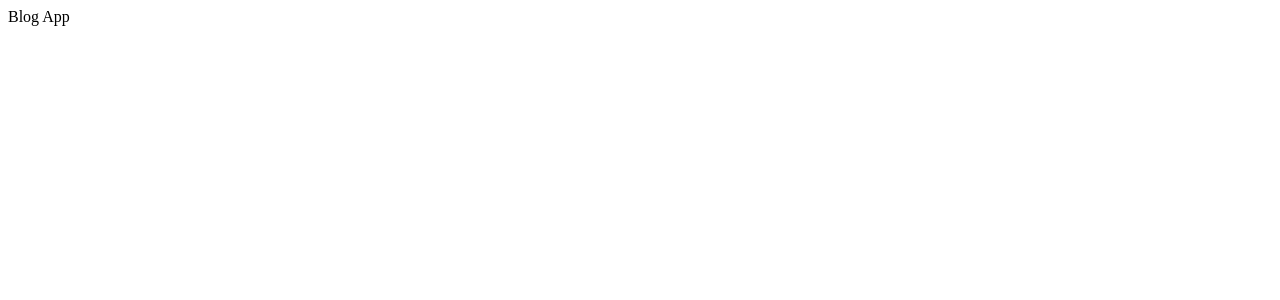
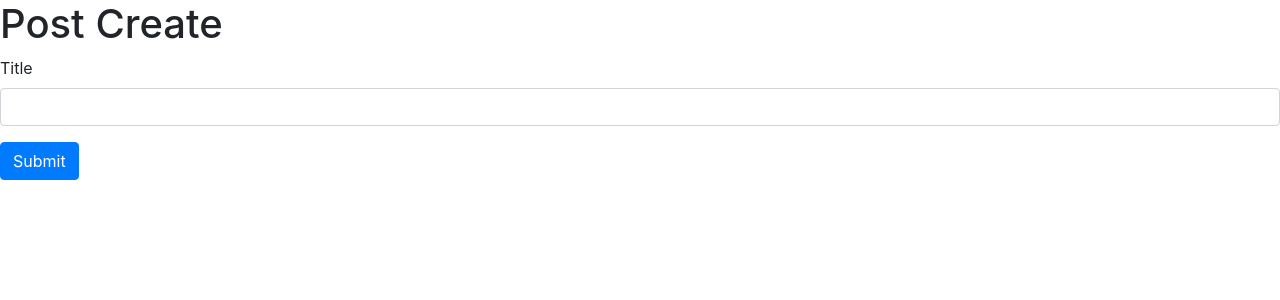
Before and after one commit to OzgurBurakOzdemir/micro-blog, a React (Create React App) app in the folder client/: page / in a window 1280 px wide. Shown: the top 300 px of the page. Built offline with nearby package versions, Linux system fonts and the light colour scheme.

Commit message:
PostCreate comps added

```diff
--- a/client/public/index.html
+++ b/client/public/index.html
@@ -15,6 +15,7 @@
       user's mobile device or desktop. See https://developers.google.com/web/fundamentals/web-app-manifest/
     -->
     <link rel="manifest" href="%PUBLIC_URL%/manifest.json" />
+    <link rel="stylesheet" href="https://cdn.jsdelivr.net/npm/bootstrap@4.6.0/dist/css/bootstrap.min.css" integrity="sha384-B0vP5xmATw1+K9KRQjQERJvTumQW0nPEzvF6L/Z6nronJ3oUOFUFpCjEUQouq2+l" crossorigin="anonymous">
     <!--
       Notice the use of %PUBLIC_URL% in the tags above.
       It will be replaced with the URL of the `public` folder during the build.
--- a/client/src/App.js
+++ b/client/src/App.js
@@ -1,7 +1,13 @@
 import React from "react";
+import PostCreate from "./PostCreate";
 
 const App = () => {
-  return <div>Blog App</div>;
+  return (
+    <div>
+      <h1>Post Create</h1>
+      <PostCreate />
+    </div>
+  );
 };
 
 export default App;
--- /dev/null
+++ b/client/src/PostCreate.js
@@ -0,0 +1,17 @@
+import React from "react";
+
+const PostCreate = () => {
+  return (
+    <div>
+      <form>
+        <div className="form-group">
+          <label>Title</label>
+          <input className="form-control" />
+        </div>
+        <button className="btn btn-primary">Submit</button>
+      </form>
+    </div>
+  );
+};
+
+export default PostCreate;
```
